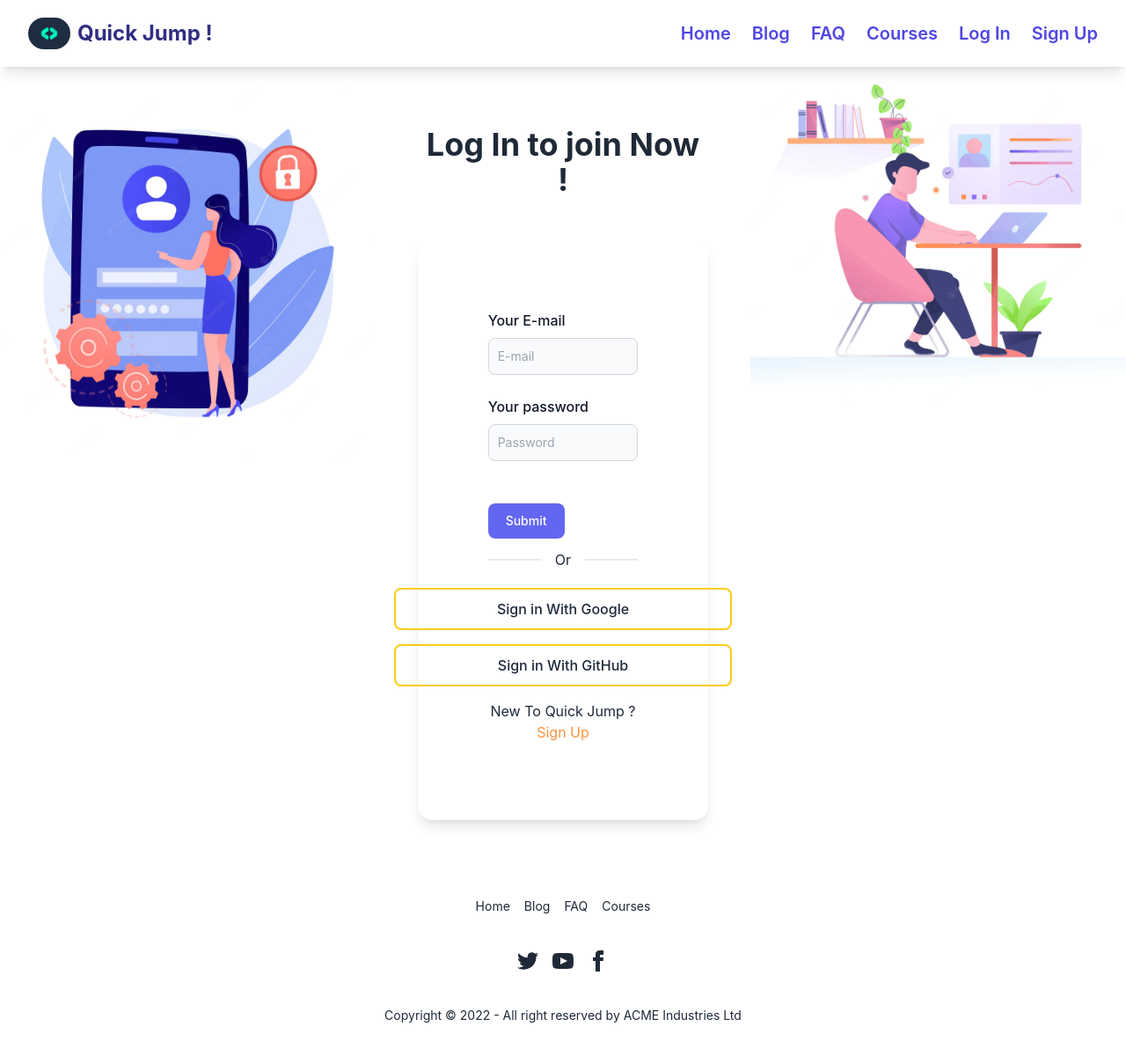
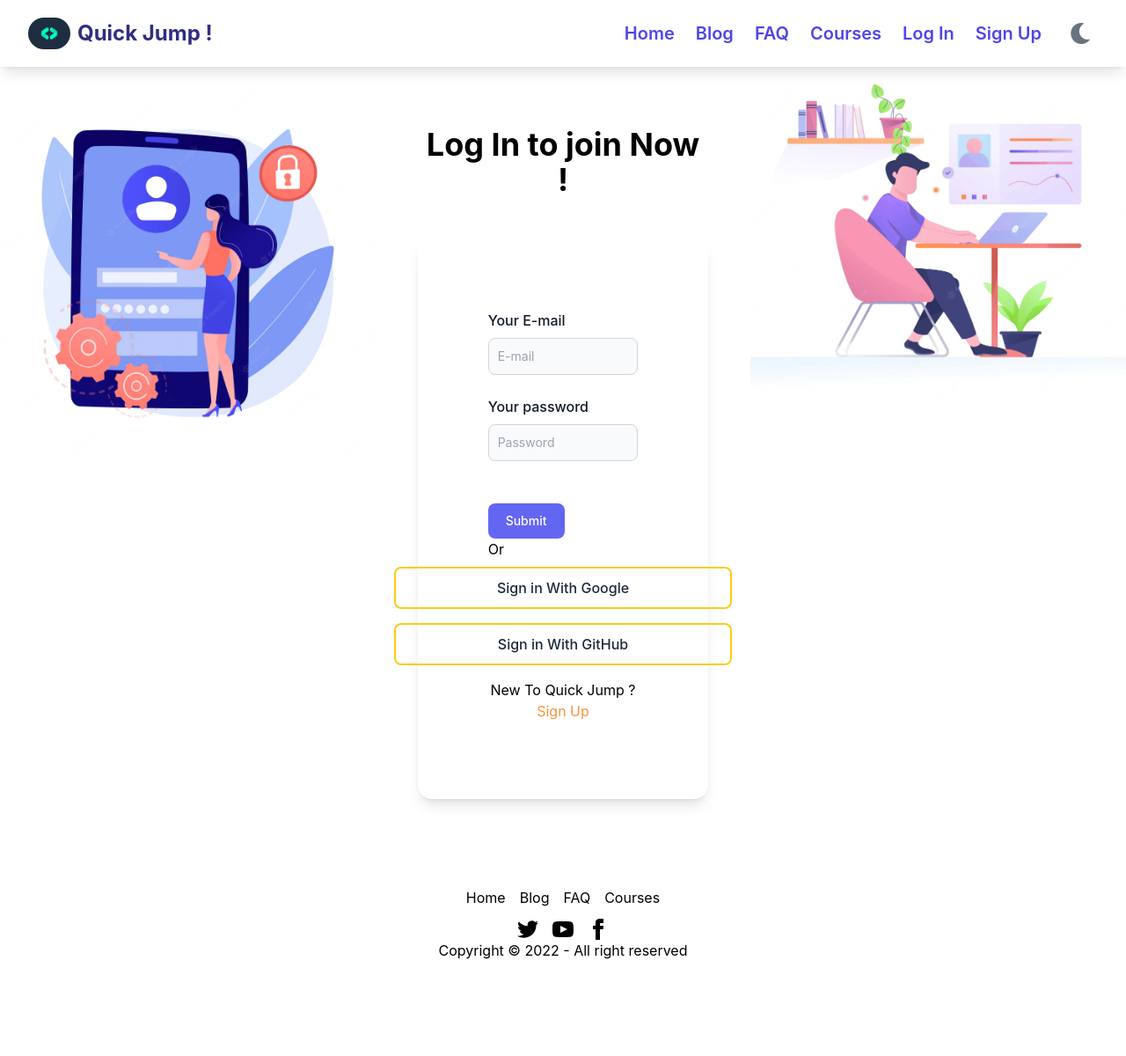
Before and after one commit to SanjidaAkterAfia0307/assignment-10, a React (Create React App) app: page /login in a window 1280 px wide. Shown: the top 1200 px of the page at 88% size. After the commit the page ends 1132 px from the top, so only its background shows below. Built offline with nearby package versions, Linux system fonts and the light colour scheme; no server answers.

Commit message:
dark mod and footer

```diff
--- a/src/components/AuthProvider/AuthProvider.js
+++ b/src/components/AuthProvider/AuthProvider.js
@@ -6,6 +6,7 @@
 const AuthProvider = ({ children }) => {
     const [user, setUser] = useState(null)
     const [loading, setLoading] = useState(true)
+    const [dark, setDark] = useState(false)
     const googleProvider = new GoogleAuthProvider()
     const githubProvider = new GithubAuthProvider()
 
@@ -60,7 +61,7 @@
             unsubscribe()
         }
     }, [])
-    const authInfo = { user, createGoogleUser,updateUser,loading, createUser,setLoading, logOut,createGitHubUser,signInUser }
+    const authInfo = { user, createGoogleUser,updateUser,loading, createUser,setLoading, logOut,createGitHubUser,signInUser,setDark,dark }
     return (
         <AuthContext.Provider value={authInfo}>
             {children}
--- /dev/null
+++ b/src/components/AuthProvider/ThemeContext.js
@@ -0,0 +1,47 @@
+import React from 'react';
+
+const getInitialTheme = () => {
+    if (typeof window !== 'undefined' && window.localStorage) {
+        const storedPrefs = window.localStorage.getItem('color-theme');
+        if (typeof storedPrefs === 'string') {
+            return storedPrefs;
+        }
+
+        const userMedia = window.matchMedia('(prefers-color-scheme: dark)');
+        if (userMedia.matches) {
+            return 'dark';
+        }
+    }
+
+   return 'light' // light theme as the default;
+};
+
+export const ThemeContext = React.createContext();
+
+export const ThemeProvider = ({ initialTheme, children }) => {
+    const [theme, setTheme] = React.useState(getInitialTheme);
+
+    const rawSetTheme = (rawTheme) => {
+        const root = window.document.documentElement;
+        const isDark = rawTheme === 'dark';
+
+        root.classList.remove(isDark ? 'light' : 'dark');
+        root.classList.add(rawTheme);
+
+        localStorage.setItem('color-theme', rawTheme);
+    };
+
+    if (initialTheme) {
+        rawSetTheme(initialTheme);
+    }
+
+    React.useEffect(() => {
+        rawSetTheme(theme);
+    }, [theme]);
+
+    return (
+        <ThemeContext.Provider value={{ theme, setTheme }}>
+            {children}
+        </ThemeContext.Provider>
+    );
+};
--- /dev/null
+++ b/src/components/Background.js
@@ -0,0 +1,13 @@
+import React from 'react';
+
+const Background = ( { children } ) =>
+{
+    return (
+
+        <body className="bg-white dark:bg-black dark:text-white ">
+            {children}
+        </body>
+    )
+}
+
+export default Background;
--- a/src/components/Shared/Footer/Footer.js
+++ b/src/components/Shared/Footer/Footer.js
@@ -3,23 +3,26 @@
 
 const Footer = () => {
     return (
-        <footer className="footer bg-tr footer-center p-10  text-base-content rounded">
-            <div className="grid grid-flow-col gap-4">
+
+
+
+        <footer className="footer text-center p-10 bg-primary text-primary-content">
+            <div>
+            <div className="flex gap-4 my-3 justify-center  items-center ">
                 <Link to="/" className="link link-hover">Home</Link>
                 <Link to="/blog" className="link link-hover">Blog</Link>
                 <Link to="/faq" className="link link-hover">FAQ</Link>
                 <Link to="/courses" className="link link-hover">Courses</Link>
 
             </div>
-            <div>
-                <div className="grid grid-flow-col gap-4">
-                    <Link><svg xmlns="http://www.w3.org/2000/svg" width="24" height="24" viewBox="0 0 24 24" className="fill-current"><path d="M24 4.557c-.883.392-1.832.656-2.828.775 1.017-.609 1.798-1.574 2.165-2.724-.951.564-2.005.974-3.127 1.195-.897-.957-2.178-1.555-3.594-1.555-3.179 0-5.515 2.966-4.797 6.045-4.091-.205-7.719-2.165-10.148-5.144-1.29 2.213-.669 5.108 1.523 6.574-.806-.026-1.566-.247-2.229-.616-.054 2.281 1.581 4.415 3.949 4.89-.693.188-1.452.232-2.224.084.626 1.956 2.444 3.379 4.6 3.419-2.07 1.623-4.678 2.348-7.29 2.04 2.179 1.397 4.768 2.212 7.548 2.212 9.142 0 14.307-7.721 13.995-14.646.962-.695 1.797-1.562 2.457-2.549z"></path></svg></Link>
-                    <Link><svg xmlns="http://www.w3.org/2000/svg" width="24" height="24" viewBox="0 0 24 24" className="fill-current"><path d="M19.615 3.184c-3.604-.246-11.631-.245-15.23 0-3.897.266-4.356 2.62-4.385 8.816.029 6.185.484 8.549 4.385 8.816 3.6.245 11.626.246 15.23 0 3.897-.266 4.356-2.62 4.385-8.816-.029-6.185-.484-8.549-4.385-8.816zm-10.615 12.816v-8l8 3.993-8 4.007z"></path></svg></Link>
-                    <Link><svg xmlns="http://www.w3.org/2000/svg" width="24" height="24" viewBox="0 0 24 24" className="fill-current"><path d="M9 8h-3v4h3v12h5v-12h3.642l.358-4h-4v-1.667c0-.955.192-1.333 1.115-1.333h2.885v-5h-3.808c-3.596 0-5.192 1.583-5.192 4.615v3.385z"></path></svg></Link>
-                </div>
             </div>
             <div>
-                <p>Copyright © 2022 - All right reserved by ACME Industries Ltd</p>
+                <div className="flex justify-center  items-center gap-4">
+                    <a><svg xmlns="http://www.w3.org/2000/svg" width="24" height="24" viewBox="0 0 24 24" className="fill-current"><path d="M24 4.557c-.883.392-1.832.656-2.828.775 1.017-.609 1.798-1.574 2.165-2.724-.951.564-2.005.974-3.127 1.195-.897-.957-2.178-1.555-3.594-1.555-3.179 0-5.515 2.966-4.797 6.045-4.091-.205-7.719-2.165-10.148-5.144-1.29 2.213-.669 5.108 1.523 6.574-.806-.026-1.566-.247-2.229-.616-.054 2.281 1.581 4.415 3.949 4.89-.693.188-1.452.232-2.224.084.626 1.956 2.444 3.379 4.6 3.419-2.07 1.623-4.678 2.348-7.29 2.04 2.179 1.397 4.768 2.212 7.548 2.212 9.142 0 14.307-7.721 13.995-14.646.962-.695 1.797-1.562 2.457-2.549z"></path></svg></a>
+                    <a><svg xmlns="http://www.w3.org/2000/svg" width="24" height="24" viewBox="0 0 24 24" className="fill-current"><path d="M19.615 3.184c-3.604-.246-11.631-.245-15.23 0-3.897.266-4.356 2.62-4.385 8.816.029 6.185.484 8.549 4.385 8.816 3.6.245 11.626.246 15.23 0 3.897-.266 4.356-2.62 4.385-8.816-.029-6.185-.484-8.549-4.385-8.816zm-10.615 12.816v-8l8 3.993-8 4.007z"></path></svg></a>
+                    <a><svg xmlns="http://www.w3.org/2000/svg" width="24" height="24" viewBox="0 0 24 24" className="fill-current"><path d="M9 8h-3v4h3v12h5v-12h3.642l.358-4h-4v-1.667c0-.955.192-1.333 1.115-1.333h2.885v-5h-3.808c-3.596 0-5.192 1.583-5.192 4.615v3.385z"></path></svg></a>
+                </div>
+                <p>Copyright © 2022 - All right reserved</p>
             </div>
         </footer>
     );
--- a/src/components/Shared/Header/Header.js
+++ b/src/components/Shared/Header/Header.js
@@ -2,9 +2,11 @@
 import { Link, useLocation } from 'react-router-dom';
 import logo from "../../../img/logo.png"
 import { AuthContext } from '../../AuthProvider/AuthProvider';
+import { FaStar } from 'react-icons/fa';
+import ThemeToggle from '../../ThemeToggle';
 
 const Header = () => {
-  const { user, logOut } = useContext(AuthContext)
+  const { user, logOut, dark, setDark } = useContext(AuthContext)
 
   const handleLogOut = () => {
     logOut()
@@ -106,7 +108,10 @@
                     <Link to="/register">Sign Up</Link>
                   </li>
                 </>
+
               }
+              <ThemeToggle></ThemeToggle>
+
             </ul>
 
 
--- /dev/null
+++ b/src/components/ThemeToggle.js
@@ -0,0 +1,26 @@
+import React from 'react';
+import { FaSun, FaMoon} from "react-icons/fa";
+import { ThemeContext } from './AuthProvider/ThemeContext';
+// import { ThemeContext } from './ThemeContext';
+
+const ThemeToggle = () => {
+    const { theme, setTheme } = React.useContext(ThemeContext);
+
+    return (
+        <div className="transition duration-500 ease-in-out rounded-full p-2">
+            {theme === 'dark' ? (
+                <FaSun
+                    onClick={() => setTheme(theme === 'dark' ? 'light' : 'dark')}
+                    className="text-gray-500 dark:text-gray-400 text-2xl cursor-pointer"
+                />
+            ) : (
+                    <FaMoon
+                        onClick={() => setTheme(theme === 'dark' ? 'light' : 'dark')}
+                        className="text-gray-500 dark:text-gray-400 text-2xl cursor-pointer"
+                    />
+                )}
+        </div>
+    );
+};
+
+export default ThemeToggle;
--- a/src/index.css
+++ b/src/index.css
@@ -1,7 +1,13 @@
 @tailwind base;
-@tailwind components;
-@tailwind utilities;
+  @tailwind components;
+  @tailwind utilities;
 
+  @import url("https://fonts.googleapis.com/css2?family=VT323&display=swap");
+
+  body {
+    font-family: "VT323",
+    monospace;
+  }
 
 body {
   margin: 0;
--- a/src/index.js
+++ b/src/index.js
@@ -4,12 +4,22 @@
 import App from './App';
 import reportWebVitals from './reportWebVitals';
 import AuthProvider from './components/AuthProvider/AuthProvider';
+import { ThemeProvider } from './components/AuthProvider/ThemeContext';
+import Background from './components/Background';
+import ThemeToggle from './components/ThemeToggle';
 
 const root = ReactDOM.createRoot(document.getElementById('root'));
 root.render(
   <React.StrictMode>
     <AuthProvider>
-    <App />
+    <ThemeProvider>
+      <Background>
+      <div className="absolute right-0 top-0 mr-4 mt-4 md:mr-6 md:mt-6">
+            <ThemeToggle />
+          </div>
+            <App/>
+      </Background>
+    </ThemeProvider>
     </AuthProvider>
   </React.StrictMode>
 );
--- a/tailwind.config.js
+++ b/tailwind.config.js
@@ -1,10 +1,24 @@
 /** @type {import('tailwindcss').Config} */
+
 module.exports = {
-  content: [
-    "./src/**/*.{js,jsx,ts,tsx}",
-  ],
+  purge: ['./src/**/*.{js,jsx,ts,tsx}', './public/index.html'],
+  darkMode: 'class',
   theme: {
+    container: {
+      center: true,
+
+       padding: {
+        DEFAULT: '1rem',
+        sm: '2rem',
+        lg: '4rem',
+        xl: '5rem',
+        '2xl': '6rem',
+      },
+
+    },
+  },
+  variants: {
     extend: {},
   },
-  plugins: [require("daisyui")],
+  plugins: [],
 }
```
